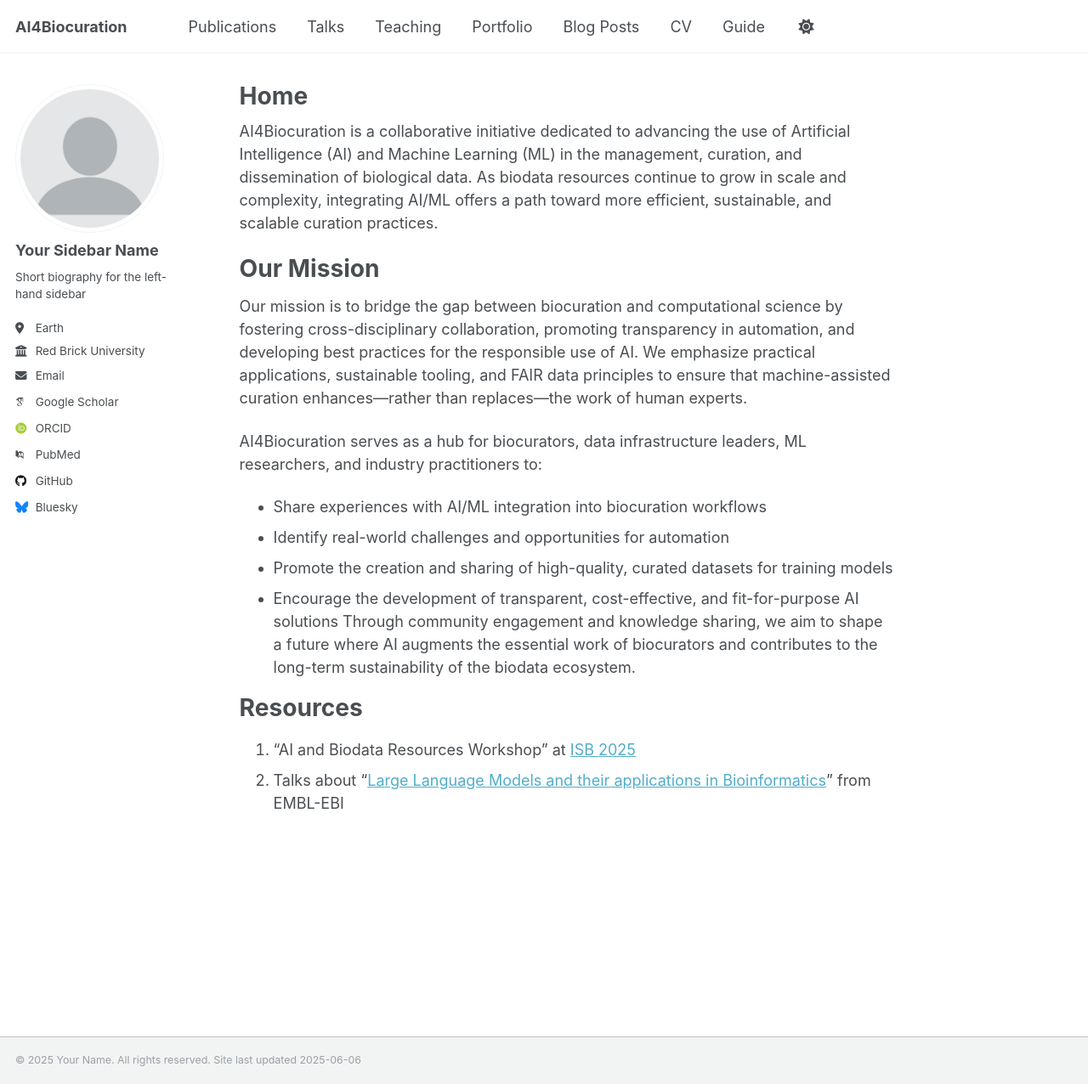
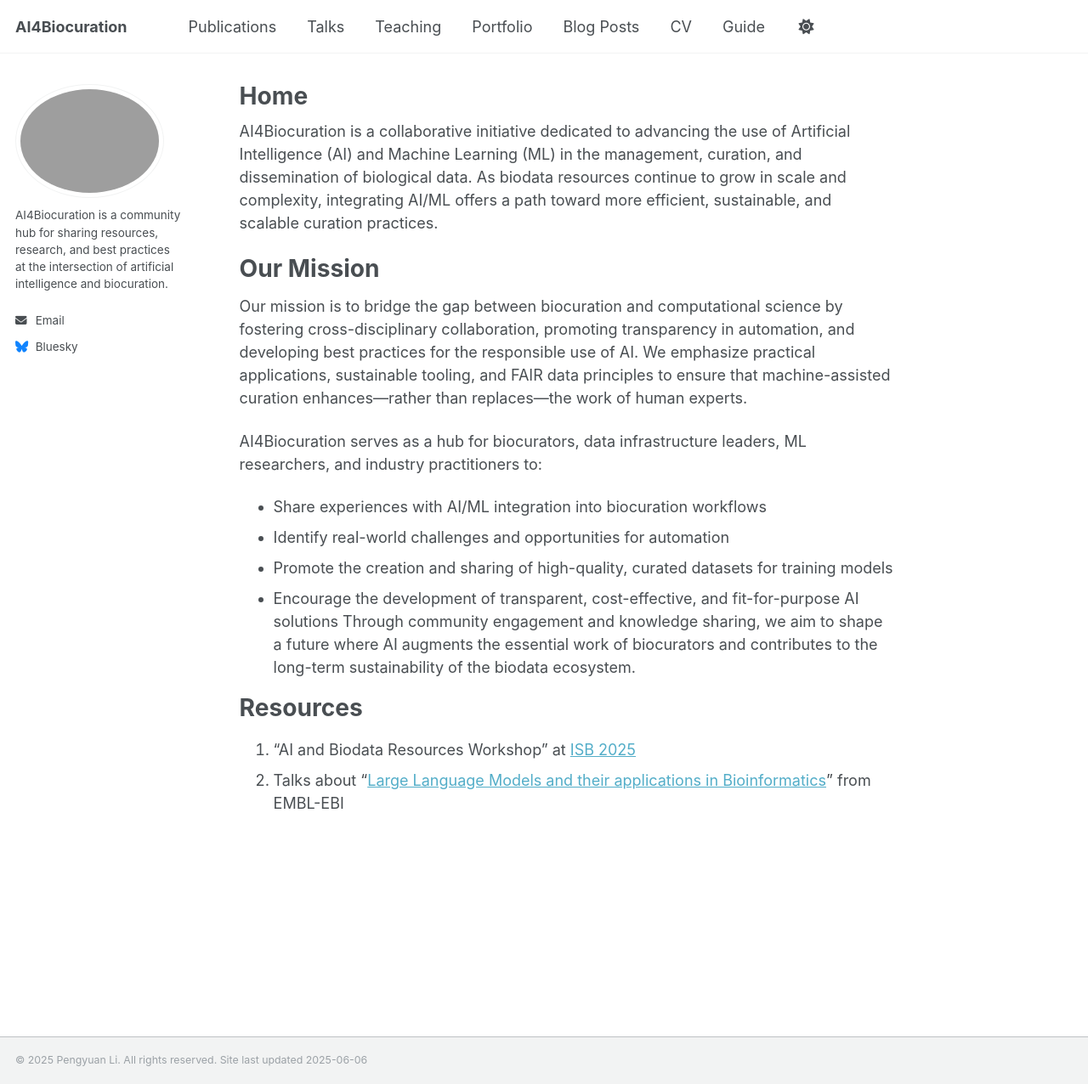
Before and after one commit to AI4BioCuration/AI4BioCuration.github.io, a Jekyll site: the page built from _pages/about.md, in a window 1280 px wide and 1276 px high. Shown: the whole window at 85% size. Built offline with Jekyll 4.4.1, drawn with Linux system fonts in a browser that asks for light colours; some web fonts are replaced.

Commit message:
Update _config.yml

```diff
--- a/_config.yml
+++ b/_config.yml
@@ -11,7 +11,7 @@ locale                   : "en-US"
 site_theme               : "default"
 title                    : "AI4Biocuration"
 title_separator          : "-"
-name                     : &name "Your Name"
+name                     : &name "Pengyuan Li"
 description              : &description "personal description"
 url                      : https://ai4biocuration.github.io # the base hostname & protocol for your site e.g. "https://[your GitHub username].github.io" or if you already have some other page hosted on Github then use "https://[your GitHub username].github.io/[Your Repo Name]"
 baseurl                  : "" # the subpath of your site, e.g. "/blog"
@@ -22,33 +22,22 @@ repository               : "academicpages/academicpages.github.io"
 #               Additional customization can be done by editing /_includes/author-profile.html
 author:
   # Biographic information
-  avatar           : "profile.png"
-  name             : "Your Sidebar Name"
+  avatar           : "bio-photo.png"
+  name             : #"AI4Biocuration"
   pronouns         : # example: "she/her"
-  bio              : "Short biography for the left-hand sidebar"
-  location         : "Earth"
-  employer         : "Red Brick University"
+  bio              : "AI4Biocuration is a community hub for sharing resources, research, and best practices at the intersection of artificial intelligence and biocuration."
+  location         : #"Earth"
+  employer         : #"Red Brick University"
   uri              : # URL
-  email            : "none@example.org"
+  email            : "pengyuan@ibm.com"
 
-  # Academic websites
-  academia         : # URL
-  arxiv            : # URL - Update with the correct link to your profile
-  googlescholar    : "https://scholar.google.com/citations?user=PS_CX0AAAAAJ"
-  impactstory      : # URL
-  orcid            : "http://orcid.org/yourorcidurl"
-  semantic         : # URL
-  pubmed           : "https://www.ncbi.nlm.nih.gov/pubmed/?term=john+snow"
-  researchgate     : # URL
-  scopus           : # URL
-
-  # Repositories and software development
-  bitbucket        : # Username - Update with your username on the site
-  codepen          : # Username
-  dribbble         : # Username
-  github           : "academicpages"
-  kaggle           : # Username
-  stackoverflow    : # User number or user number and name (i.e., use "1" or "1/jeff-atwood")
+  # Relevant links
+  Alliance         : "https://www.alliancegenome.org"
+  ISB            : "https://www.biocuration.org/"
+  EMBL-EBI    : "hhttps://www.ebi.ac.uk"
+  GBC      : "https://globalbiodata.org"
+  NIH            : "https://www.nih.gov"
+  SIB         : "https://www.sib.swiss"
 
   # Social media
   bluesky          : "bsky.app" # Replace this with you Bluesky username
```
